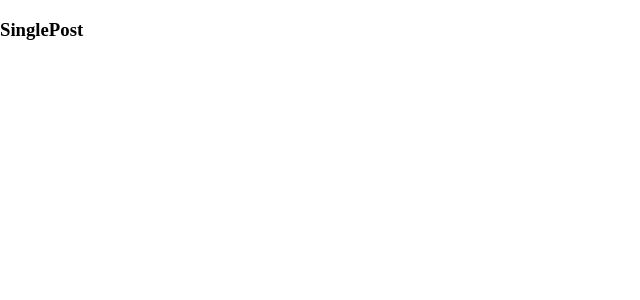
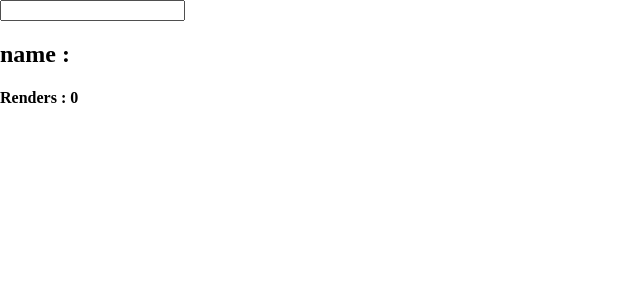
Before and after one commit to Gathoni-Wanjira/react-hooks, a React (Create React App) app: page / in a window 1280 px wide. Shown: the top 300 px of the page, without its empty margins (0-640 px from the left). Built offline with nearby package versions, Linux system fonts and the light colour scheme.

Commit message:
Mutable variable without re-render

```diff
--- a/src/App.js
+++ b/src/App.js
@@ -1,25 +1,27 @@
-import React, { createContext } from "react";
-import Main from './Main';
-
- export const LoginContext = createContext();
+import React, { useEffect, useState, useRef } from "react";
 
 
 
 const App = () => {
+  const [Name, SetName] = useState("");
+  const count = useRef(0);
+
+  useEffect(() => {
+    count.current = count.current + 1;
+  });
+
+
 
   return (
+    <div>
+      <input type="text" onChange={(e) => SetName(e.target.value)}></input>
+      <h2>name : {Name}</h2>
+      <h4>Renders : {count.current}</h4>
 
-    <LoginContext.Provider value={true}>
-        <div>
-      <Main />
     </div>
+  );
 
-    </LoginContext.Provider>
-
-  );
 };
-
-
 
 export default App;
 
@@ -38,3 +40,6 @@ export default App;
 // 1.Creating the context
 // 2.providing the context
 // 3.Consuming the context
+
+// UseRef is used to access DOM elements
+// It is also used to create mutable variables which will not re-render the component.
```
